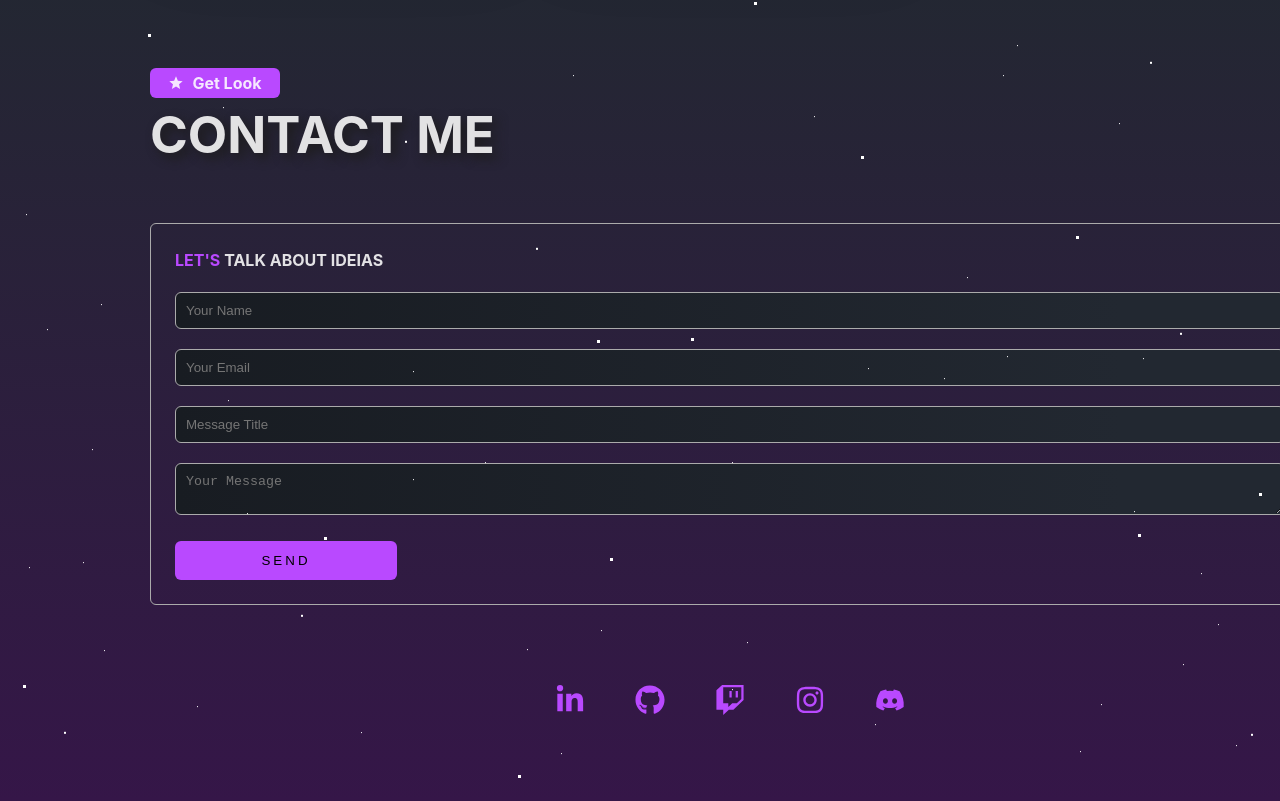
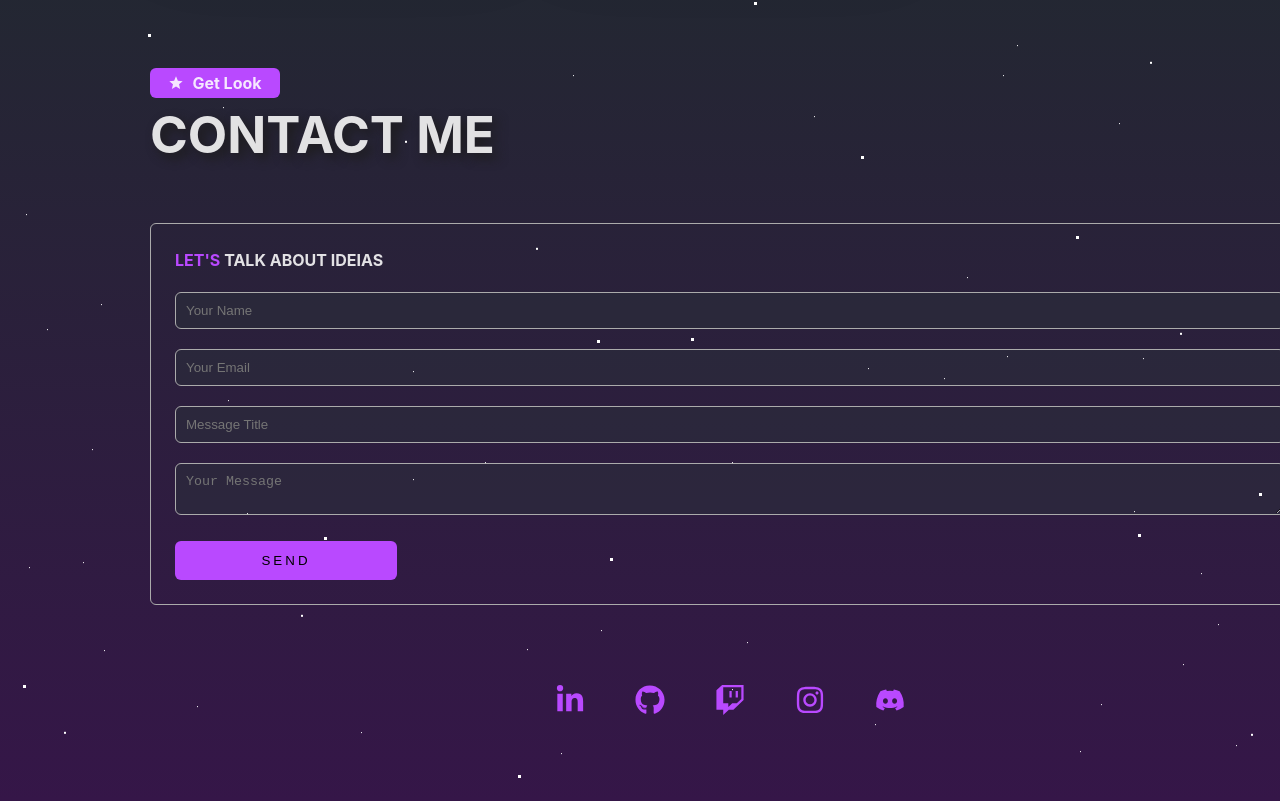
Before and after one commit to LuBernardino/Portfolio, a React (Vite) app: page / in a window 1280 px wide. Shown: the part 4368-5169 px from the top of the page. Built offline with nearby package versions, Linux system fonts and the light colour scheme.

Commit message:
add new color contact form input

```diff
--- a/src/components/ContactForm/ContactForm.css
+++ b/src/components/ContactForm/ContactForm.css
@@ -11,7 +11,7 @@ form {
 input, textarea {
     width: 100%;
     padding: 10px;
-    background: var(--col-gradient-dark);
+    background: rgba(43, 49, 59, 0.50);
     border: 1px solid var(--col-gray);
     border-radius: 6px;
     color: var(--col-white);
```
